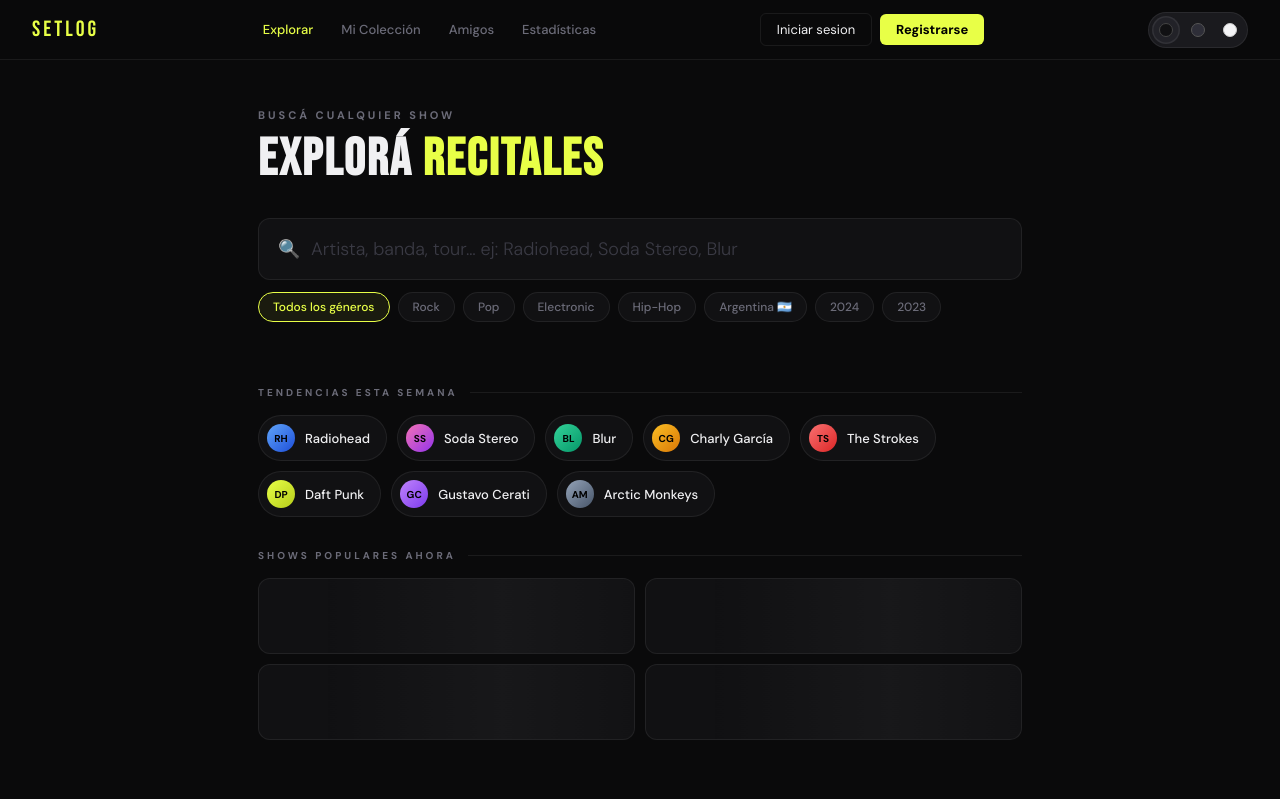
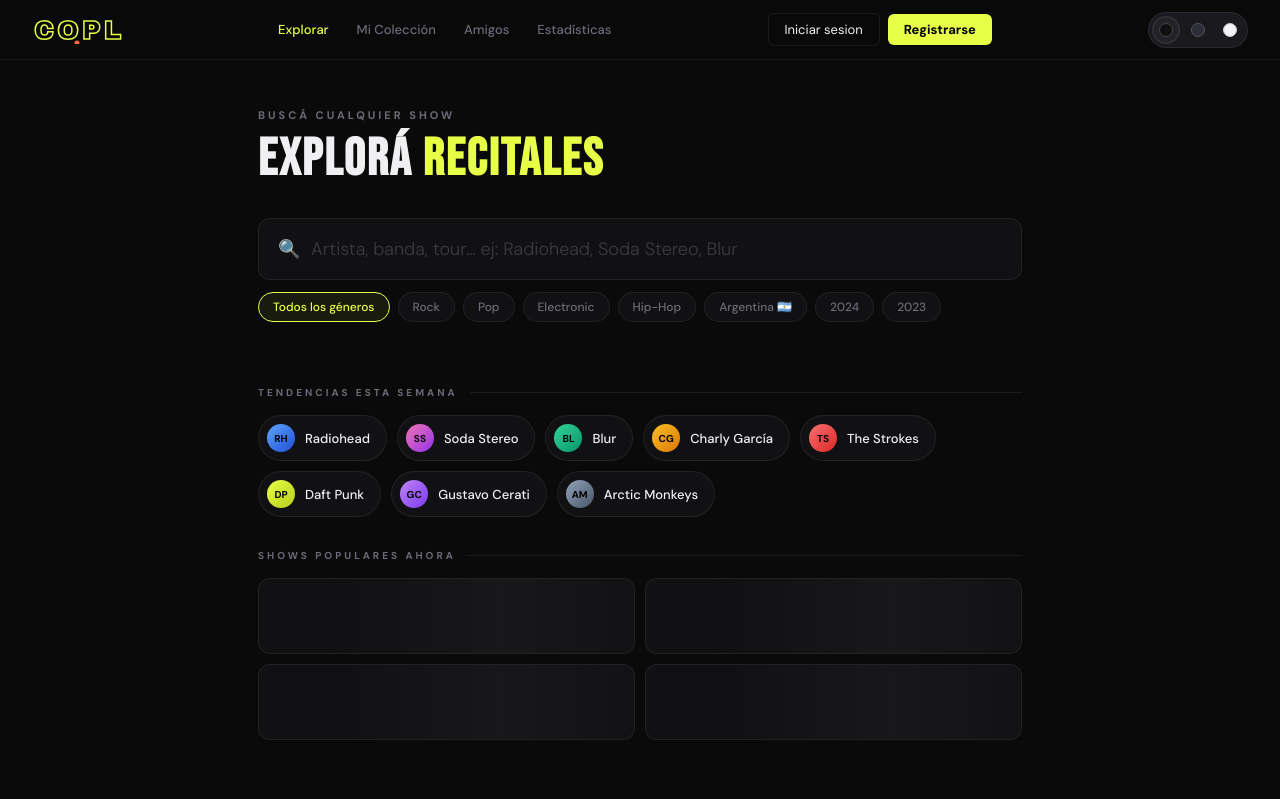
Before and after one commit to md10s/recimusic-, a website: page public/index.html in a window 1280 px wide. Shown: the top 799 px of the page. Drawn offline with nearby package versions, Linux system fonts and the light colour scheme.

Commit message:
logo COPLA outline

```diff
--- a/public/index.html
+++ b/public/index.html
@@ -3,7 +3,7 @@
 <head>
 <meta charset="UTF-8">
 <meta name="viewport" content="width=device-width, initial-scale=1.0">
-<title>SETLOG — Explorar</title>
+<title>COPLA — Explorar</title>
 <link rel="preconnect" href="https://fonts.googleapis.com">
 <link href="https://fonts.googleapis.com/css2?family=Bebas+Neue&family=DM+Sans:ital,wght@0,300;0,400;0,500;0,700;1,300&family=DM+Mono:wght@400;500&display=swap" rel="stylesheet">
 <style>
@@ -1186,7 +1186,11 @@
 
 <!-- NAV -->
 <nav>
-  <div class="nav-logo">SETLOG</div>
+  <svg width="90" height="28" viewBox="0 0 90 28" style="display:block;">
+    <text x="2" y="23" font-family="'Arial Black', Impact, sans-serif" font-size="26" font-weight="900" letter-spacing="3"
+      fill="none" stroke="#e8ff47" stroke-width="1.5">COPLA</text>
+    <circle cx="45" cy="27" r="2.5" fill="#ff6b35"/>
+  </svg>
   <ul class="nav-links">
     <li onclick="showSearch()" id="nav-explorar" style="color:var(--accent)">Explorar</li>
     <li onclick="requireAuth(showColeccion)">Mi Colección</li>
```
